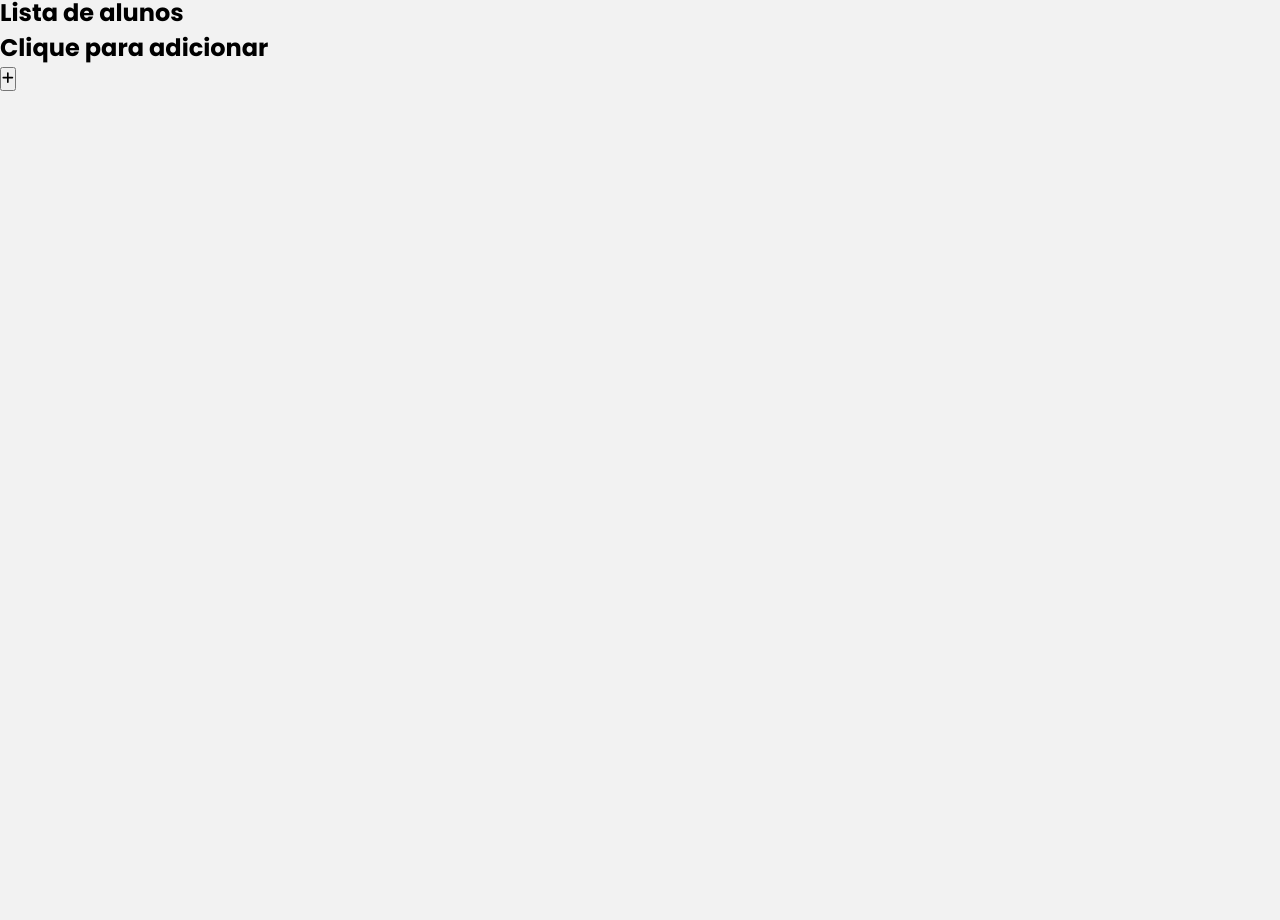
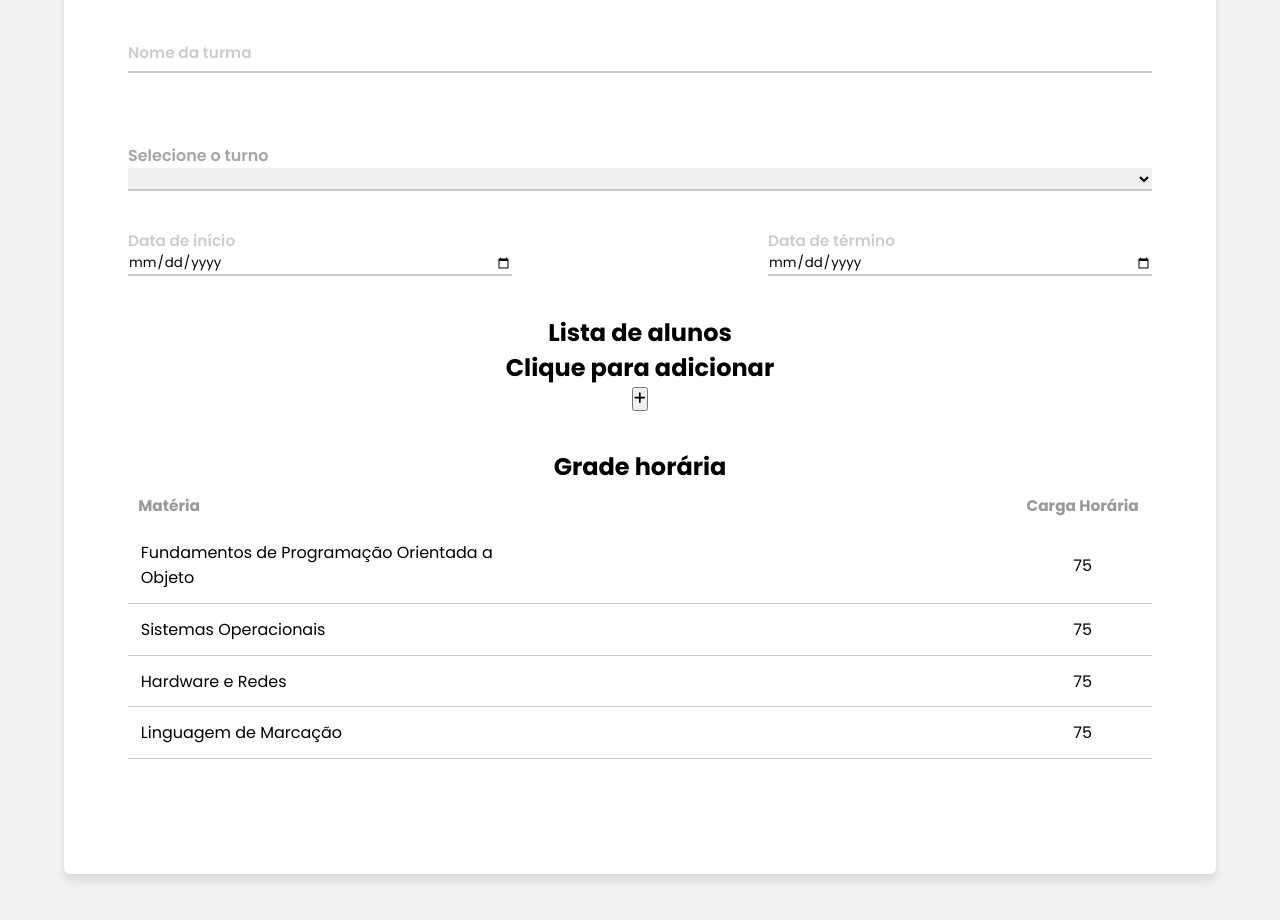
Before and after one commit to larissacoelho21/PlanneEdu-FrontEnd, a React (Vite) app in the folder PlanneEdu_Front/: page /addclass in a window 1280 px wide. Shown: the part 394-1314 px from the top of the page. Before the commit the page ends 800 px from the top, so only its background shows below. Built offline with nearby package versions, Linux system fonts and the light colour scheme.

Commit message:
Continuando o forms de adicionar uma nova turma.

```diff
--- a/PlanneEdu_Front/src/Css/Opp/AddClass.css
+++ b/PlanneEdu_Front/src/Css/Opp/AddClass.css
@@ -0,0 +1,46 @@
+:root {
+  --blue-one: #074973;
+  --blue-two: #07678d;
+  --blue-three: #00a3ff;
+  --gray-one: #bbbb;
+  --gray-two: #848484bb;
+  --white: #ffff;
+}
+
+.form-addclass {
+  display: flex;
+  flex-direction: column;
+  gap: 3vw;
+  width: 90vw;
+  margin: 0 auto;
+  margin-bottom: 4vw;
+  padding: 5vw;
+  background-color: var(--white-one);
+  border-radius: 0.5vw;
+  box-shadow: 0 0.5vw 0.625vw rgba(0, 0, 0, 0.1);
+  text-align: center;
+}
+
+.select-addclass{
+  display: flex;
+  flex-direction: column;
+}
+
+.select-addclass select{
+  border-bottom: solid 2px var(--gray-one);
+  border-top: transparent;
+  border-left: transparent;
+  border-right: transparent;
+}
+
+.input-addclass{
+  display: flex;
+  flex-direction: column;
+}
+
+.input-addclass input{
+  border-bottom: solid 2px var(--gray-one);
+  border-top: transparent;
+  border-left: transparent;
+  border-right: transparent;
+}
--- a/PlanneEdu_Front/src/Pages/Opp/AddClass.tsx
+++ b/PlanneEdu_Front/src/Pages/Opp/AddClass.tsx
@@ -5,11 +5,49 @@ import "../../Css/Opp/AddClass.css";
 import { faPlus } from "@fortawesome/free-solid-svg-icons";
 import { useState } from "react";
 
+interface InputFieldProps {
+  id: string;
+  label: string;
+  type?: string;
+  value?: string;
+  onChange?: (
+    event: React.ChangeEvent<HTMLInputElement | HTMLTextAreaElement>
+  ) => void;
+}
+
+function InputField({
+  id,
+  label,
+  type = "text",
+  value,
+  onChange,
+}: InputFieldProps) {
+  const [isFilled, setIsFilled] = useState(!!value);
+
+  const handleInputChange = (event: React.ChangeEvent<HTMLInputElement>) => {
+    setIsFilled(event.target.value !== "");
+    if (onChange) onChange(event); // Para encaminhar a mudança do valor
+  };
+
+  return (
+    <fieldset className={`Fieldset ${isFilled ? "filled" : ""}`}>
+      <label className="label-add" htmlFor={id}>
+        {label}
+      </label>
+      <input
+        className="input-add"
+        id={id}
+        type={type}
+        value={value}
+        onChange={handleInputChange}
+        autoComplete="off"
+      />
+    </fieldset>
+  );
+}
+
 export function AddClass() {
-
-    const [showPopUpStudent, setShowPopUpStudent] = useState(false);
-
-
+  const [showPopUpStudent, setShowPopUpStudent] = useState(false);
 
   return (
     <section className="add-new-class">
@@ -33,10 +71,11 @@ export function AddClass() {
             </select>
           </div>
           <div className="input-addclass">
-            <label htmlFor="" className="label-select">
-              Nome da turma
-            </label>
-            <input type="text" name="" id="" />
+            <InputField
+              id="nameclass"
+              label="Nome da turma"
+              type="text"
+            />
           </div>
           <div className="select-addclass">
             <label htmlFor="" className="label-select">
@@ -55,19 +94,13 @@ export function AddClass() {
               <label htmlFor="" className="label-date">
                 Data de início
               </label>
-              <input
-                type="date"
-                name="dataInicio"
-              />
+              <input type="date" name="dataInicio" />
             </div>
             <div className="delivery-date">
               <label htmlFor="" className="label-date">
                 Data de término
               </label>
-              <input
-                type="date"
-                name="dataTermino"
-              />
+              <input type="date" name="dataTermino" />
             </div>
           </div>
 
@@ -86,6 +119,40 @@ export function AddClass() {
               </button>
             </div>
           </div>
+
+          <div className="timetable-class">
+            <div className="title-add-class">
+              <h1>Grade horária</h1>
+            </div>
+            <div className="add-timetable">
+              <table className="table-infos-grid">
+                <thead>
+                  <tr>
+                    <th>Matéria</th>
+                    <th>Carga Horária</th>
+                  </tr>
+                </thead>
+                <tbody>
+                  <tr>
+                    <td>Fundamentos de Programação Orientada a Objeto</td>
+                    <td>75</td>
+                  </tr>
+                  <tr>
+                    <td>Sistemas Operacionais</td>
+                    <td>75</td>
+                  </tr>
+                  <tr>
+                    <td>Hardware e Redes</td>
+                    <td>75</td>
+                  </tr>
+                  <tr>
+                    <td>Linguagem de Marcação</td>
+                    <td>75</td>
+                  </tr>
+                </tbody>
+              </table>
+            </div>
+          </div>
         </div>
       </form>
     </section>
```
